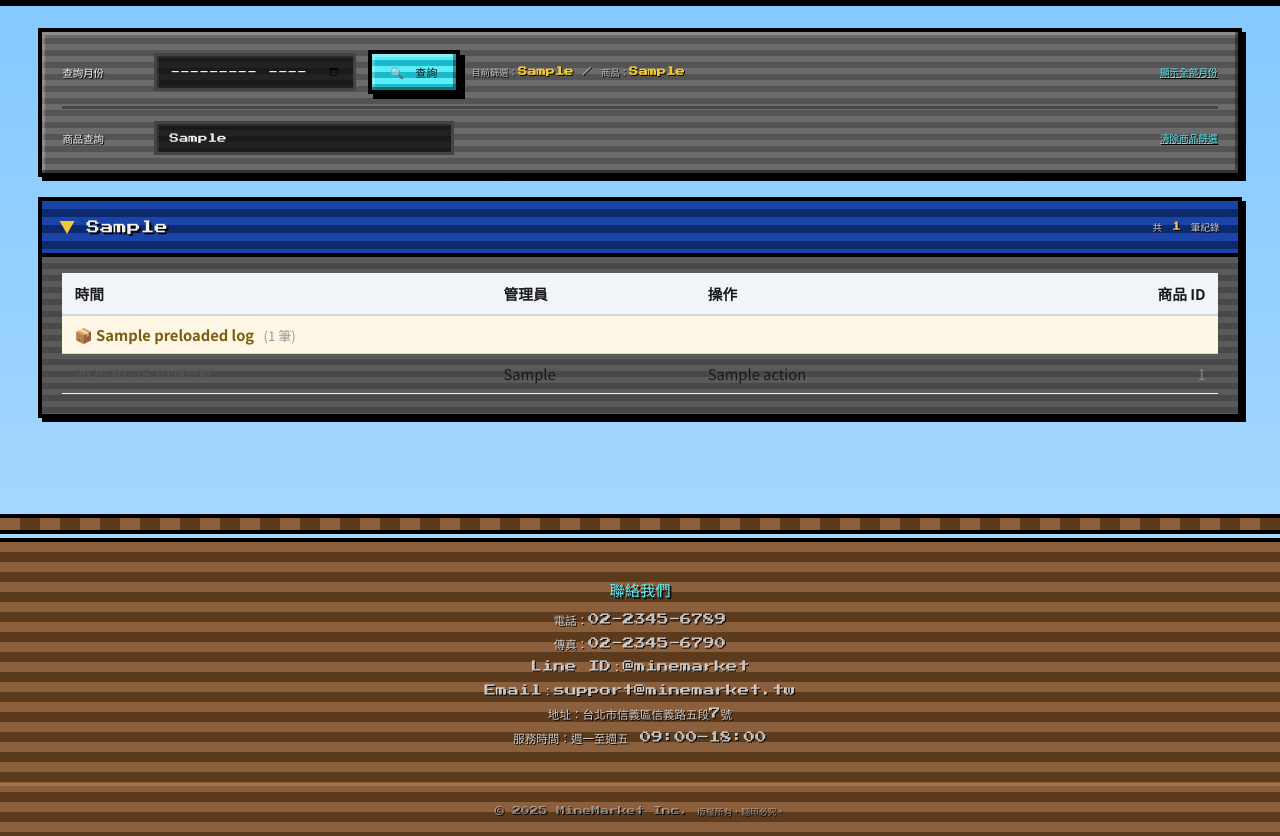
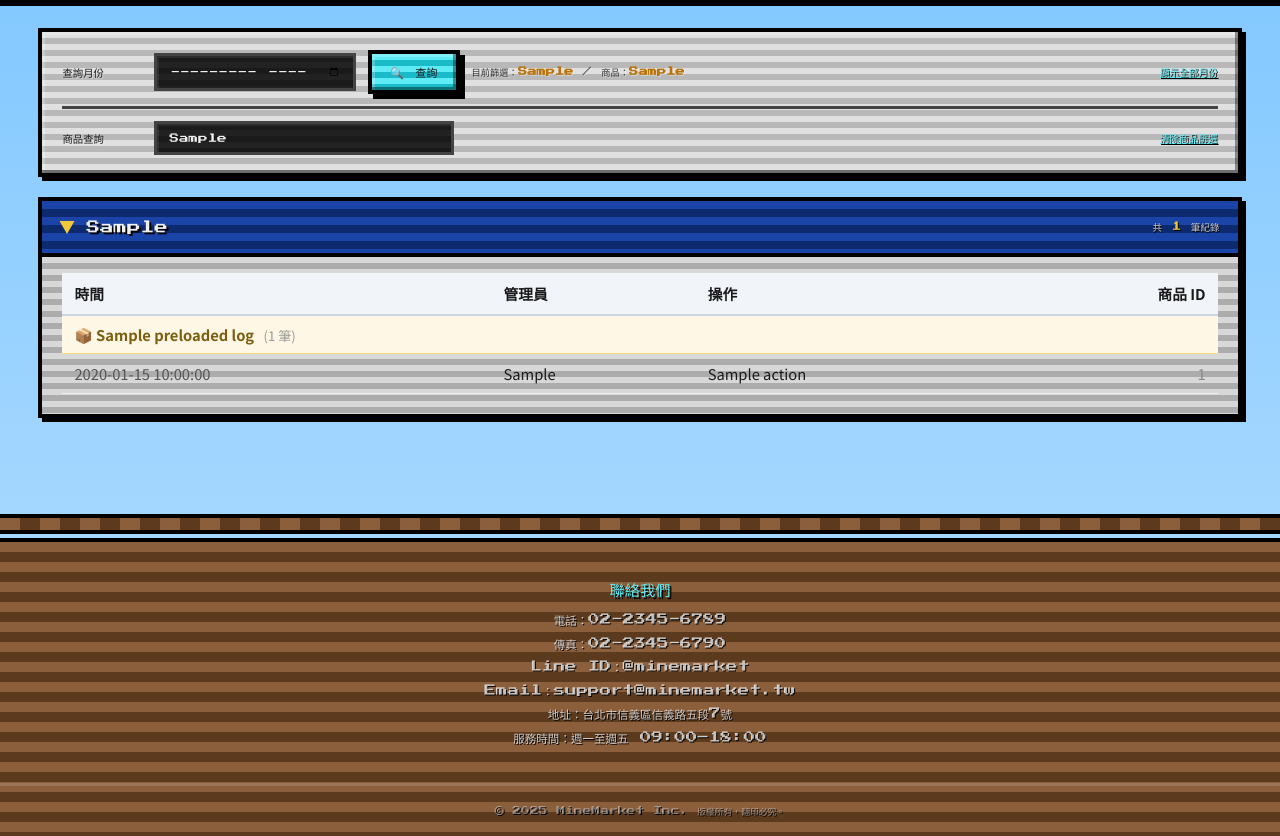
Before and after one commit to Shopping-App-Project-System/shoppingappproject, a Flask app: template templates/manage_log.html in a window 1280 px wide. Shown: the part 104-940 px from the top of the page. Run offline with Flask 3, Linux system fonts and the light colour scheme; the template is opened without the code that fills it: most values are stand-ins (such as "Sample title", 1, 10 or a date in 2020).

Commit message:
manage.html

```diff
--- a/templates/manage_log.html
+++ b/templates/manage_log.html
@@ -8,6 +8,13 @@
 <link href="https://fonts.googleapis.com/css2?family=Press+Start+2P&family=Noto+Sans+TC:wght@400;700;900&display=swap" rel="stylesheet">
 <link rel="stylesheet" href="/static/css/mc-common.css">
 <style>
+    /* 鐵方塊配色變數 (此頁專用)
+       原本 .filter-bar / .month-body 用石頭灰,現改為鐵方塊銀白色
+       讓畫面看起來更亮、更有金屬感 */
+    :root {
+        --iron-light:#E0E0E0; --iron-dark:#B8B8B8;
+        --iron-row:#D8D8D8; --iron-row-dk:#ACACAC;
+    }
     body {
         background:
             linear-gradient(#fff 0,#fff 100%) 5% 20px/120px 24px no-repeat,
@@ -31,12 +38,12 @@
     }
     .filter-bar {
         border:var(--border-block); box-shadow:var(--shadow-inset),4px 4px 0 #000;
-        background:repeating-linear-gradient(180deg,#6b6b6b 0,#6b6b6b 6px,#545454 6px,#545454 12px);
+        background:repeating-linear-gradient(180deg,var(--iron-light) 0,var(--iron-light) 6px,var(--iron-dark) 6px,var(--iron-dark) 12px);
         padding:18px 20px; margin-bottom:20px;
     }
     .filter-row { display:flex; align-items:center; gap:12px; flex-wrap:wrap; }
     .filter-row+.filter-row { margin-top:12px; padding-top:12px; border-top:3px solid #444; }
-    .filter-bar label { font-family:var(--font-pixel); font-size:.65rem; color:var(--white-mc); text-shadow:1px 1px 0 #000; min-width:80px; }
+    .filter-bar label { font-family:var(--font-pixel); font-size:.65rem; color:var(--black-mc); text-shadow:1px 1px 0 rgba(255,255,255,.4); min-width:80px; }
     .filter-bar input[type="month"],.filter-bar input[type="text"] {
         font-family:var(--font-pixel); font-size:.6rem;
         background:repeating-linear-gradient(180deg,#1a1a1a 0,#1a1a1a 6px,#222 6px,#222 12px);
@@ -55,11 +62,11 @@
         box-shadow:var(--shadow-block); transition:transform .08s steps(2);
     }
     .filter-bar button:hover { filter:brightness(1.15); transform:translateY(-2px); }
-    .filter-status { font-family:var(--font-pixel); font-size:.58rem; color:#bbb; text-shadow:1px 1px 0 #000; }
-    .filter-status strong { color:var(--gold-ore); }
+    .filter-status { font-family:var(--font-pixel); font-size:.58rem; color:#333; text-shadow:1px 1px 0 rgba(255,255,255,.4); }
+    .filter-status strong { color:#B8740B; }
     .reset-link { font-family:var(--font-pixel); font-size:.6rem; color:var(--diamond); text-shadow:1px 1px 0 #000; text-decoration:underline; margin-left:auto; }
     .reset-link:hover { filter:brightness(1.3); }
-    .filter-hint { font-family:var(--font-pixel); font-size:.55rem; color:#888; text-shadow:1px 1px 0 #000; }
+    .filter-hint { font-family:var(--font-pixel); font-size:.55rem; color:#555; text-shadow:1px 1px 0 rgba(255,255,255,.4); }
     .month-list { list-style:none; padding:0; margin:0; }
     .month-item { border:var(--border-block); box-shadow:var(--shadow-inset),4px 4px 0 #000; margin-bottom:12px; overflow:hidden; transition:filter .1s; }
     .month-item:hover { filter:brightness(1.05); }
@@ -74,7 +81,7 @@
     .month-meta .count { color:var(--gold-ore); }
     .toggle-icon { margin-right:10px; color:var(--gold-ore); transition:transform .2s; display:inline-block; }
     .month-header.active .toggle-icon { transform:rotate(90deg); }
-    .month-body { display:none; padding:16px 20px 20px; background:repeating-linear-gradient(180deg,#5a5a5a 0,#5a5a5a 6px,#484848 6px,#484848 12px); }
+    .month-body { display:none; padding:16px 20px 20px; background:repeating-linear-gradient(180deg,var(--iron-row) 0,var(--iron-row) 6px,var(--iron-row-dk) 6px,var(--iron-row-dk) 12px); }
     .month-body.visible { display:block; }
     .loading { font-family:var(--font-pixel); font-size:.6rem; color:#aaa; text-shadow:1px 1px 0 #000; padding:8px 0; }
     .empty-state { text-align:center; font-family:var(--font-pixel); font-size:.65rem; color:#aaa; text-shadow:1px 1px 0 #000; padding:40px 0; }
```
Also changed, not shown: templates/manage.html (+30 -54 lines), templates/orders.html (+15 -8 lines).
